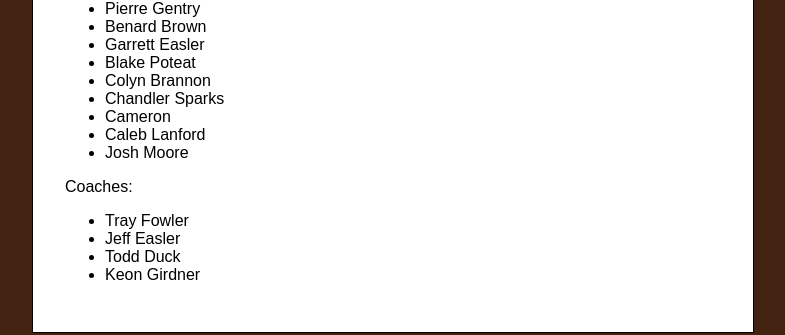
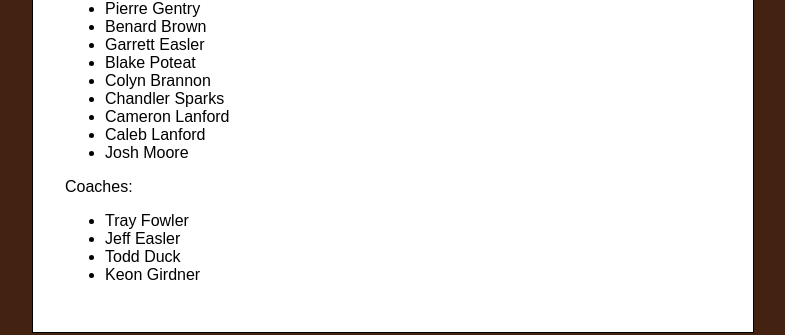
Before and after one commit to tortxof/scheat-www, a Jekyll site: the page built from roster/index.md, in a window 1280 px wide. Shown: the part 642-977 px from the top of the page, without its empty margins (247-1032 px from the left). Built offline with Jekyll 4.4.1, drawn with Linux system fonts in a browser that asks for light colours.

Commit message:
Minor change to roster.

```diff
--- a/roster/index.md
+++ b/roster/index.md
@@ -27,7 +27,7 @@ title: Roster
 - Blake Poteat
 - Colyn Brannon
 - Chandler Sparks
-- Cameron
+- Cameron Lanford
 - Caleb Lanford
 - Josh Moore
 
```
